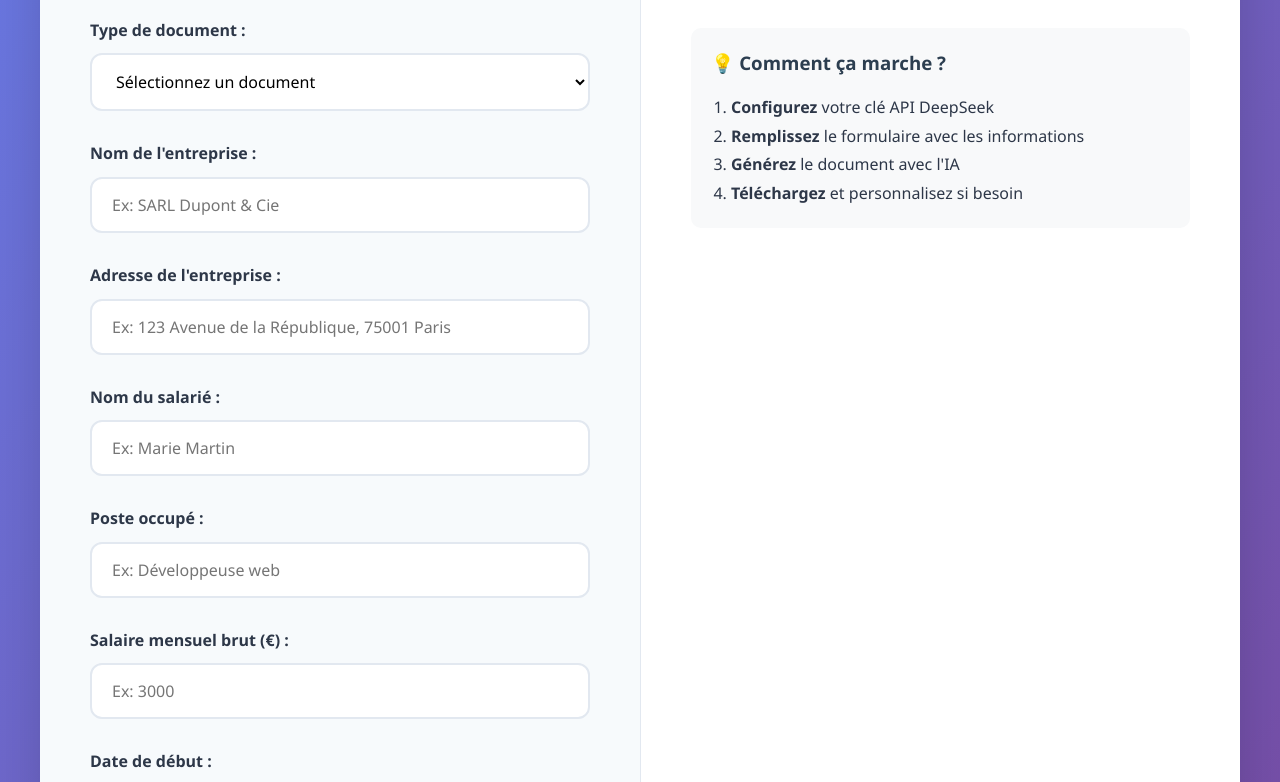
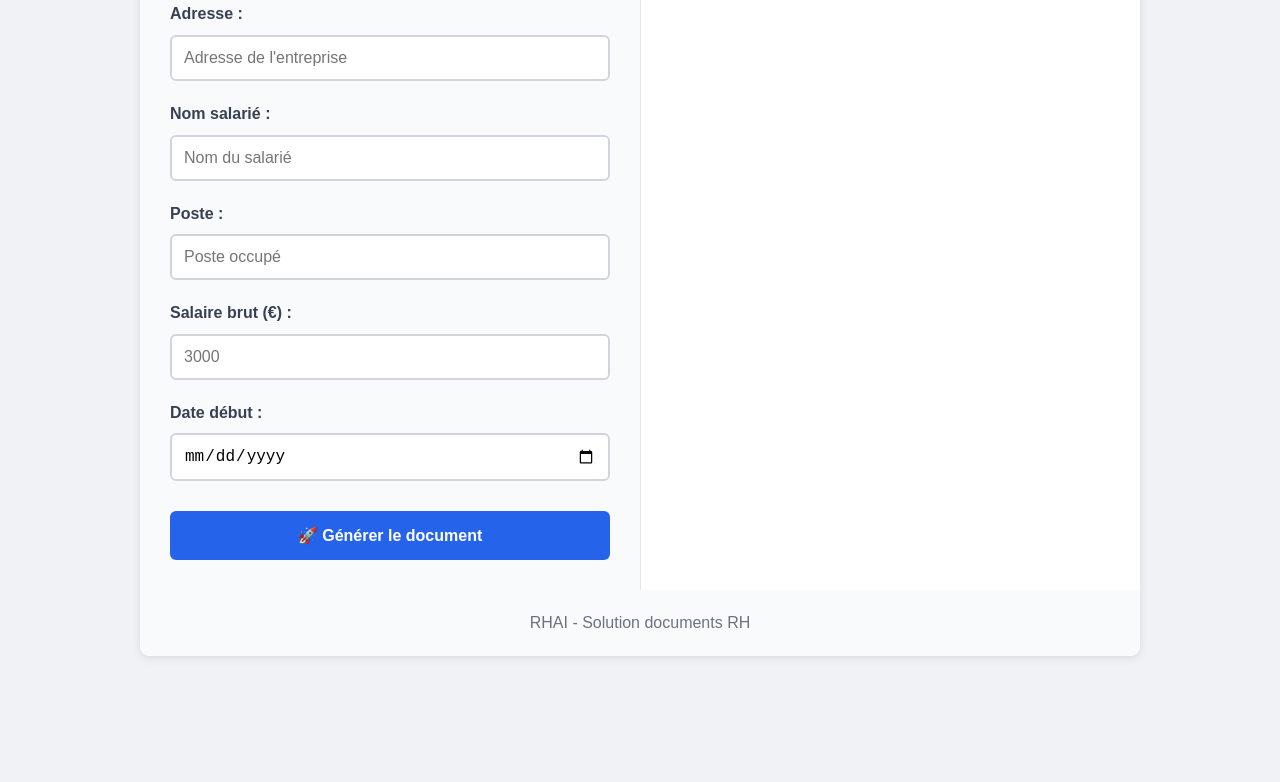
Before and after one commit to helloyouhsb-dot/AssitantRH, a website: page index.html in a window 1280 px wide. Shown: the part 459-1241 px from the top of the page. After the commit the page ends 1135 px from the top, so only its background shows below. Drawn offline with Linux system fonts and the light colour scheme; files whose address does not match are found by name.

Commit message:
Update index.html

```diff
--- a/index.html
+++ b/index.html
@@ -3,108 +3,129 @@
 <head>
     <meta charset="UTF-8">
     <meta name="viewport" content="width=device-width, initial-scale=1.0">
-    <title>RHAI - Assistant RH IA pour PME</title>
-<head>
-    <meta charset="UTF-8">
-    <meta name="viewport" content="width=device-width, initial-scale=1.0">
-    <title>RHAI - Assistant RH IA pour PME</title>
-    <link rel="stylesheet" href="styles/style.css">
-</head>
+    <title>RHAI - Générateur de Documents RH</title>
+    <style>
+        * { margin: 0; padding: 0; box-sizing: border-box; }
+        body { font-family: Arial, sans-serif; background: #f0f2f5; padding: 20px; line-height: 1.6; }
+        .container { max-width: 1000px; margin: 0 auto; background: white; border-radius: 10px; box-shadow: 0 2px 10px rgba(0,0,0,0.1); overflow: hidden; }
+        header { background: #2563eb; color: white; padding: 30px; text-align: center; }
+        header h1 { font-size: 2em; margin-bottom: 10px; }
+        .main-content { display: grid; grid-template-columns: 1fr 1fr; gap: 0; }
+        .form-section { padding: 30px; background: #f8fafc; }
+        .result-section { padding: 30px; background: white; border-left: 1px solid #e2e8f0; }
+        .form-group { margin-bottom: 20px; }
+        label { display: block; margin-bottom: 8px; font-weight: bold; color: #374151; }
+        input, select { width: 100%; padding: 12px; border: 2px solid #d1d5db; border-radius: 6px; font-size: 16px; }
+        input:focus, select:focus { outline: none; border-color: #2563eb; }
+        .submit-btn { width: 100%; background: #2563eb; color: white; border: none; padding: 15px; border-radius: 6px; font-size: 16px; font-weight: bold; cursor: pointer; margin-top: 10px; }
+        .submit-btn:hover { background: #1d4ed8; }
+        .submit-btn:disabled { background: #9ca3af; cursor: not-allowed; }
+        .loading { display: none; text-align: center; padding: 20px; }
+        .spinner { border: 4px solid #f3f4f6; border-top: 4px solid #2563eb; border-radius: 50%; width: 40px; height: 40px; animation: spin 1s linear infinite; margin: 0 auto 10px; }
+        @keyframes spin { 0% { transform: rotate(0deg); } 100% { transform: rotate(360deg); } }
+        .result { display: none; }
+        .document-result { background: white; border-radius: 8px; border: 1px solid #e5e7eb; overflow: hidden; }
+        .document-result h3 { background: #374151; color: white; padding: 20px; margin: 0; }
+        .document-content { padding: 25px; max-height: 400px; overflow-y: auto; white-space: pre-wrap; background: #f9fafb; }
+        .download-btn { width: 100%; background: #059669; color: white; border: none; padding: 15px; font-size: 16px; cursor: pointer; }
+        .download-btn:hover { background: #047857; }
+        .error-message { background: #fef2f2; color: #dc2626; padding: 20px; border-radius: 8px; border: 1px solid #fecaca; }
+        .info-section { margin-top: 30px; padding: 20px; background: #f0f9ff; border-radius: 8px; }
+        footer { text-align: center; padding: 20px; background: #f8fafc; color: #6b7280; }
+        @media (max-width: 768px) {
+            .main-content { grid-template-columns: 1fr; }
+            .result-section { border-left: none; border-top: 1px solid #e2e8f0; }
+        }
+    </style>
 </head>
 <body>
     <div class="container">
         <header>
-            <h1>🤖 RHAI - Assistant RH Intelligent</h1>
-            <p>Générez vos documents RH conformes en 2 minutes avec l'IA</p>
+            <h1>🤖 RHAI - Documents RH</h1>
+            <p>Générez vos contrats en 2 minutes</p>
         </header>
 
-        <!-- Avertissement juridique -->
-        <div class="legal-warning">
-            <strong>⚠️ Avertissement Important :</strong>
-            Les documents générés sont fournis à titre informatif.
-            Pour les situations complexes, consultez un professionnel du droit.
-        </div>
-
         <div class="main-content">
-            <!-- Section Formulaire -->
             <div class="form-section">
-                <h2 style="margin-bottom: 30px; color: #2c3e50;">📝 Créer un document</h2>
+                <h2 style="margin-bottom: 25px; color: #1f2937;">📝 Créer un document</h2>
 
                 <form id="contractForm">
                     <div class="form-group">
                         <label for="documentType">Type de document :</label>
                         <select id="documentType" required>
-                            <option value="">Sélectionnez un document</option>
-                            <option value="cdi">Contrat de travail CDI</option>
-                            <option value="cdd">Contrat de travail CDD</option>
+                            <option value="">Sélectionnez</option>
+                            <option value="cdi">Contrat CDI</option>
+                            <option value="cdd">Contrat CDD</option>
                             <option value="rupture">Rupture conventionnelle</option>
-                            <option value="avenant">Avenant au contrat</option>
-                            <option value="attestation">Attestation d'emploi</option>
                         </select>
                     </div>
 
                     <div class="form-group">
-                        <label for="companyName">Nom de l'entreprise :</label>
-                        <input type="text" id="companyName" placeholder="Ex: SARL Dupont & Cie" required>
+                        <label for="companyName">Nom entreprise :</label>
+                        <input type="text" id="companyName" placeholder="Votre entreprise" required>
                     </div>
 
                     <div class="form-group">
-                        <label for="companyAddress">Adresse de l'entreprise :</label>
-                        <input type="text" id="companyAddress" placeholder="Ex: 123 Avenue de la République, 75001 Paris" required>
+                        <label for="companyAddress">Adresse :</label>
+                        <input type="text" id="companyAddress" placeholder="Adresse de l'entreprise" required>
                     </div>
 
                     <div class="form-group">
-                        <label for="employeeName">Nom du salarié :</label>
-                        <input type="text" id="employeeName" placeholder="Ex: Marie Martin" required>
+                        <label for="employeeName">Nom salarié :</label>
+                        <input type="text" id="employeeName" placeholder="Nom du salarié" required>
                     </div>
 
                     <div class="form-group">
-                        <label for="position">Poste occupé :</label>
-                        <input type="text" id="position" placeholder="Ex: Développeuse web" required>
+                        <label for="position">Poste :</label>
+                        <input type="text" id="position" placeholder="Poste occupé" required>
                     </div>
 
                     <div class="form-group">
-                        <label for="salary">Salaire mensuel brut (€) :</label>
-                        <input type="number" id="salary" placeholder="Ex: 3000" min="0" step="100" required>
+                        <label for="salary">Salaire brut (€) :</label>
+                        <input type="number" id="salary" placeholder="3000" required>
                     </div>
 
                     <div class="form-group">
-                        <label for="startDate">Date de début :</label>
+                        <label for="startDate">Date début :</label>
                         <input type="date" id="startDate" required>
                     </div>
 
-                    <button type="submit" class="submit-btn">
-                        🚀 Générer le document
-                    </button>
+                    <button type="submit" class="submit-btn">🚀 Générer le document</button>
                 </form>
 
                 <div class="loading" id="loading">
                     <div class="spinner"></div>
-                    <p style="margin-top: 20px; font-size: 16px;">Génération du document en cours...</p>
-                    <p style="font-size: 14px; color: #666; margin-top: 10px;">L'IA travaille pour vous !</p>
+                    <p>Génération en cours...</p>
                 </div>
             </div>
 
-            <!-- Section Résultats -->
             <div class="result-section">
-                <h2 style="margin-bottom: 30px; color: #2c3e50;">📄 Document généré</h2>
+                <h2 style="margin-bottom: 25px; color: #1f2937;">📄 Résultat</h2>
                 <div id="result" class="result">
-                    <!-- Le résultat s'affichera ici -->
+                    <p style="color: #6b7280; text-align: center; padding: 40px;">
+                        Votre document apparaîtra ici après génération
+                    </p>
                 </div>
 
-                <div style="margin-top: 40px; padding: 20px; background: #f8f9fa; border-radius: 10px;">
-                    <h3 style="color: #2c3e50; margin-bottom: 15px;">💡 Comment ça marche ?</h3>
-                    <ol style="text-align: left; padding-left: 20px; line-height: 1.8;">
-                        <li><strong>Configurez</strong> votre clé API DeepSeek</li>
-                        <li><strong>Remplissez</strong> le formulaire avec les informations</li>
-                        <li><strong>Générez</strong> le document avec l'IA</li>
-                        <li><strong>Téléchargez</strong> et personnalisez si besoin</li>
+                <div class="info-section">
+                    <h3 style="margin-bottom: 15px; color: #1e40af;">💡 Simple et efficace</h3>
+                    <ol style="padding-left: 20px;">
+                        <li>Remplissez le formulaire</li>
+                        <li>Générez en 1 clic</li>
+                        <li>Téléchargez votre document</li>
                     </ol>
                 </div>
             </div>
         </div>
+
+        <footer>
+            <p>RHAI - Solution documents RH</p>
+        </footer>
     </div>
 
     <script src="scripts/app.js"></script>
 </body>
 </html>
+    <script src="scripts/app.js"></script>
+</body>
+</html>
```
